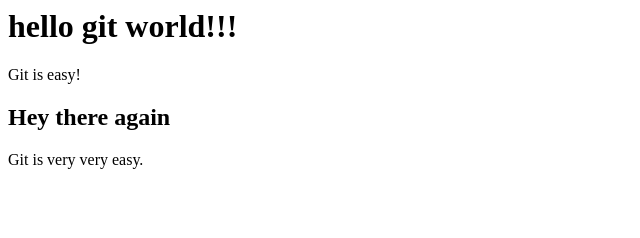
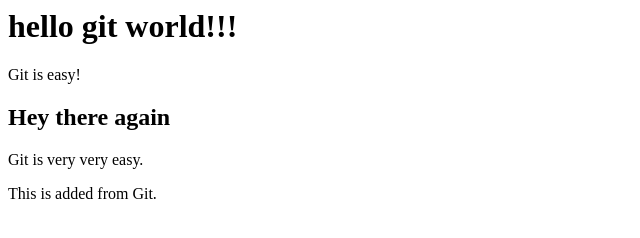
Before and after one commit to JAYJP1003/gitgithubmasterclass, a plain HTML site: page index.html in a window 1280 px wide. Shown: the whole page, without its empty margins (0-640 px from the left). Drawn offline with Linux system fonts and the light colour scheme.

Commit message:
Updating github
adding code from github

```diff
--- a/index.html
+++ b/index.html
@@ -9,3 +9,7 @@
 <div>
     <p>Git is very very easy.</p>
 </div>
+
+<div>
+    <p>This is added from Git.</p>
+</div>
```
